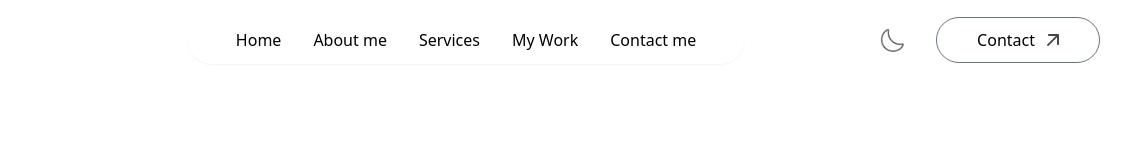
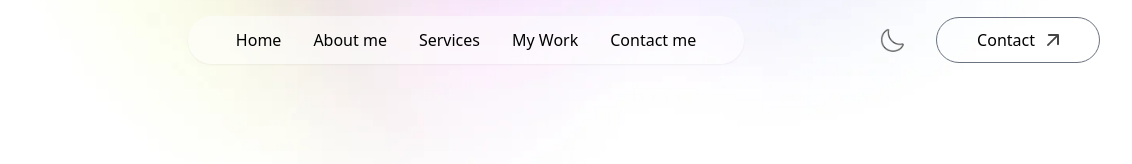
Before and after one commit to TheekshanaChathuranga/Portfolio, a plain HTML site: page index.html in a window 1280 px wide. Shown: the full height of the page, 148-1280 px from the left. Drawn offline with nearby package versions, Linux system fonts and the light colour scheme.

Commit message:
Add background color

```diff
--- a/index.html
+++ b/index.html
@@ -8,6 +8,9 @@
     <script src="./tailwind.config.js"></script>
 </head>
 <body>
+    <div class="fixed top-0 right-0 w-11/12 -z-10 translate-y-[-80%]">
+        <img src="./images/header-bg-color.png" alt="" class="w-full">
+    </div>
     <nav class="w-full fixed px-5 lg:px-8 xl:px-[%8] py-4 flex items-center justify-between z-50">
         <img src="./images/logo.png" alt="Logo" class="w-28 cursor-pointer mr-14">
 
```
